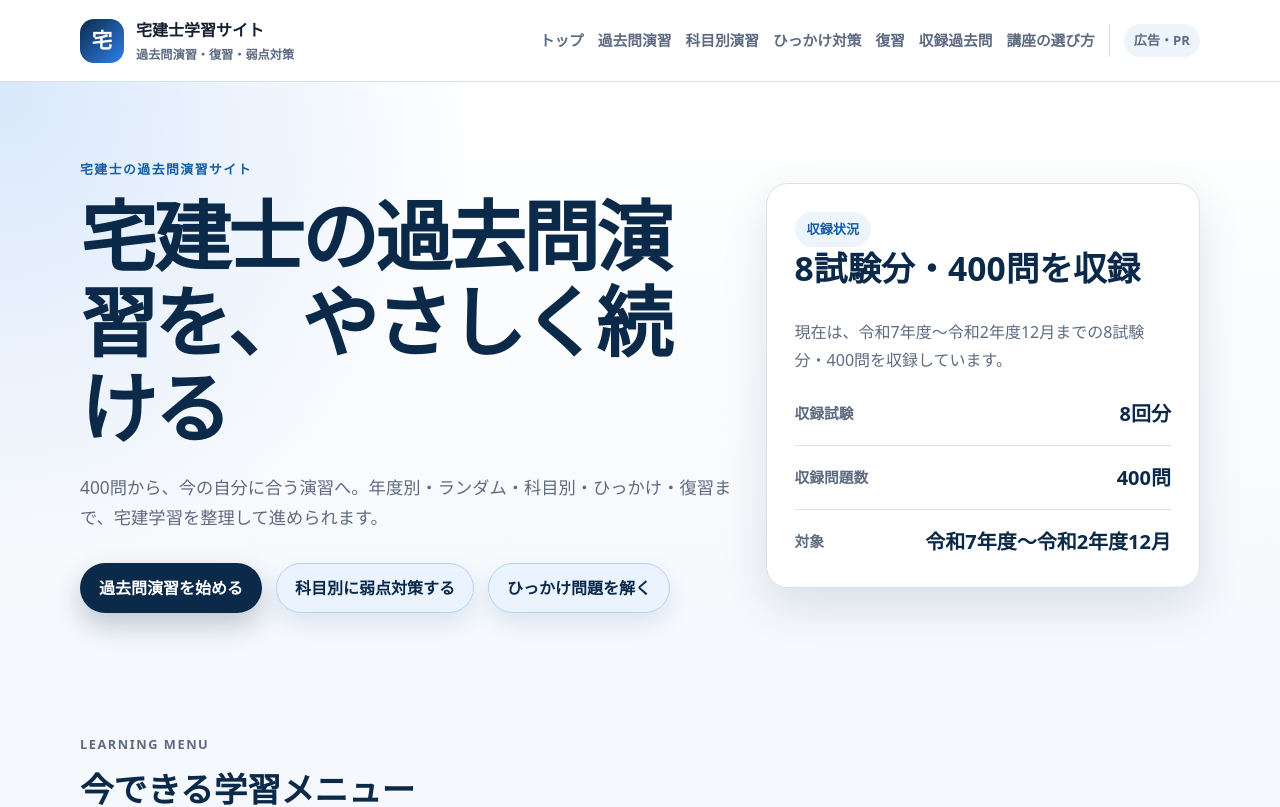
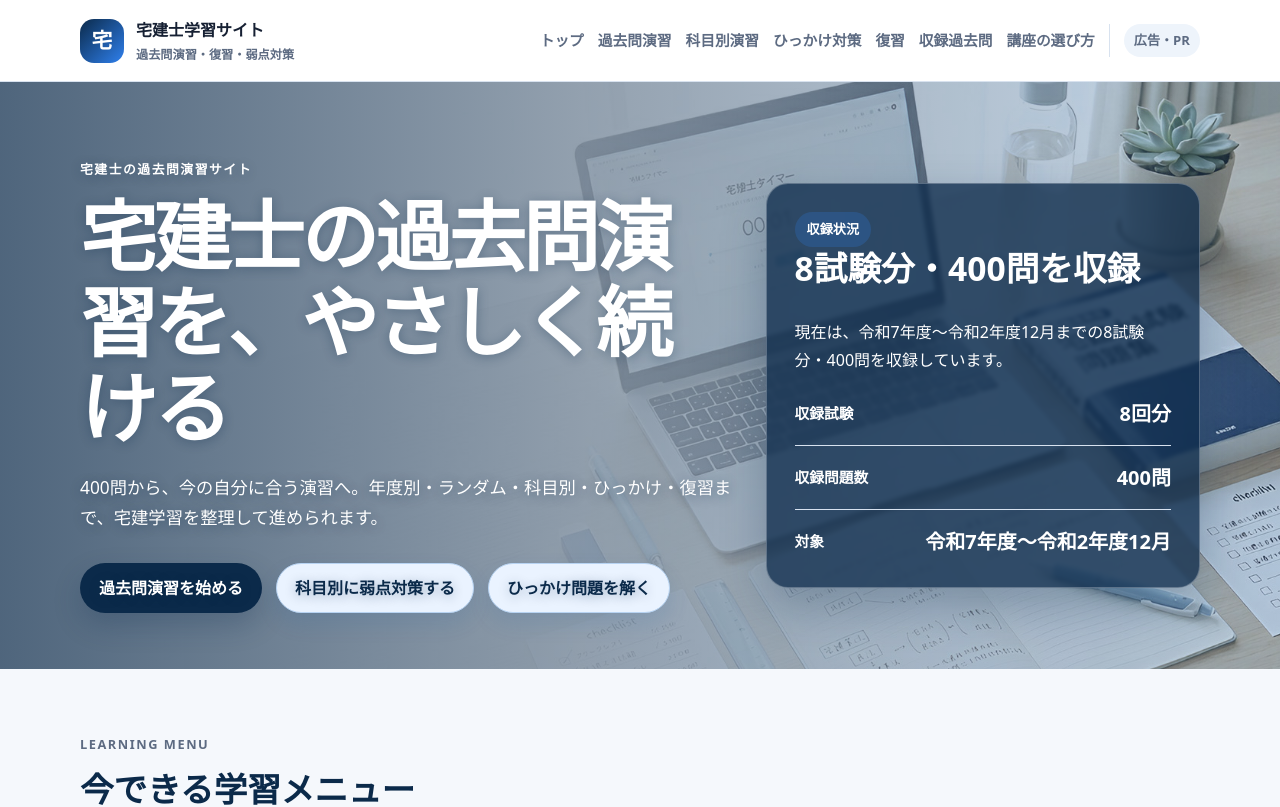
Before and after one commit to kenichis1971-cloud/takken-gakushu-site, a Next.js app: page / in a window 1280 px wide. Shown: the top 807 px of the page. Built offline with nearby package versions, Linux system fonts and the light colour scheme.

Commit message:
Apply top hero images

```diff
--- a/app/globals.css
+++ b/app/globals.css
@@ -156,13 +156,59 @@ a {
   position: relative;
 }
 
+.top-hero {
+  isolation: isolate;
+  overflow: hidden;
+  background:
+    linear-gradient(90deg, rgba(11, 42, 74, 0.72) 0%, rgba(11, 42, 74, 0.44) 46%, rgba(20, 94, 168, 0.22) 100%),
+    url("/images/heroes/takken-top-hero-pc.jpg") center / cover no-repeat;
+}
+
+.top-hero .hero-grid {
+  position: relative;
+  z-index: 1;
+}
+
 .hero-copy,
 .hero-image-ready {
   min-width: 0;
 }
 
+.top-hero .hero-copy {
+  text-shadow: 0 2px 12px rgba(11, 42, 74, 0.32);
+}
+
+.top-hero .eyebrow,
+.top-hero h1,
+.top-hero .hero-text {
+  color: #ffffff;
+}
+
+.top-hero .hero-text {
+  text-shadow: 0 2px 12px rgba(11, 42, 74, 0.42);
+}
+
 .hero-image-ready {
   overflow: hidden;
+}
+
+.top-hero .hero-image-ready {
+  border-color: rgba(255, 255, 255, 0.26);
+  background: rgba(11, 42, 74, 0.76);
+  box-shadow: 0 18px 45px rgba(11, 42, 74, 0.28);
+  backdrop-filter: blur(2px);
+}
+
+.top-hero .hero-image-ready h2,
+.top-hero .hero-image-ready p,
+.top-hero .stats-list dt,
+.top-hero .stats-list dd {
+  color: #ffffff;
+}
+
+.top-hero .status-badge {
+  background: rgba(47, 128, 237, 0.22);
+  color: #ffffff;
 }
 
 .eyebrow {
@@ -671,6 +717,14 @@ h3 {
   .site-utility-nav {
     padding-left: 0;
     border-left: 0;
+  }
+}
+
+@media (max-width: 640px) {
+  .top-hero {
+    background:
+      linear-gradient(180deg, rgba(11, 42, 74, 0.7) 0%, rgba(11, 42, 74, 0.46) 55%, rgba(20, 94, 168, 0.24) 100%),
+      url("/images/heroes/takken-top-hero-sp.jpg") center / cover no-repeat;
   }
 }
 
```
